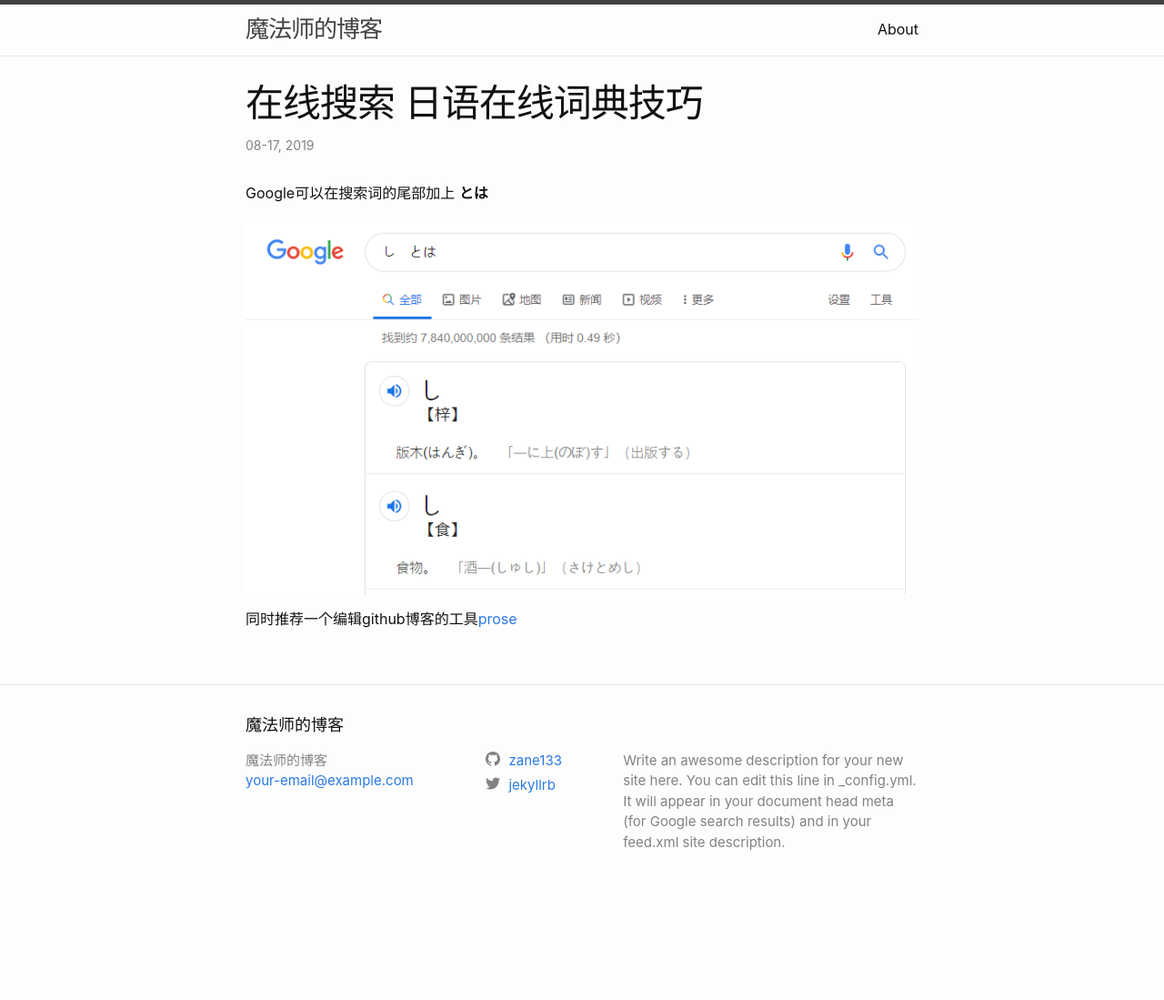
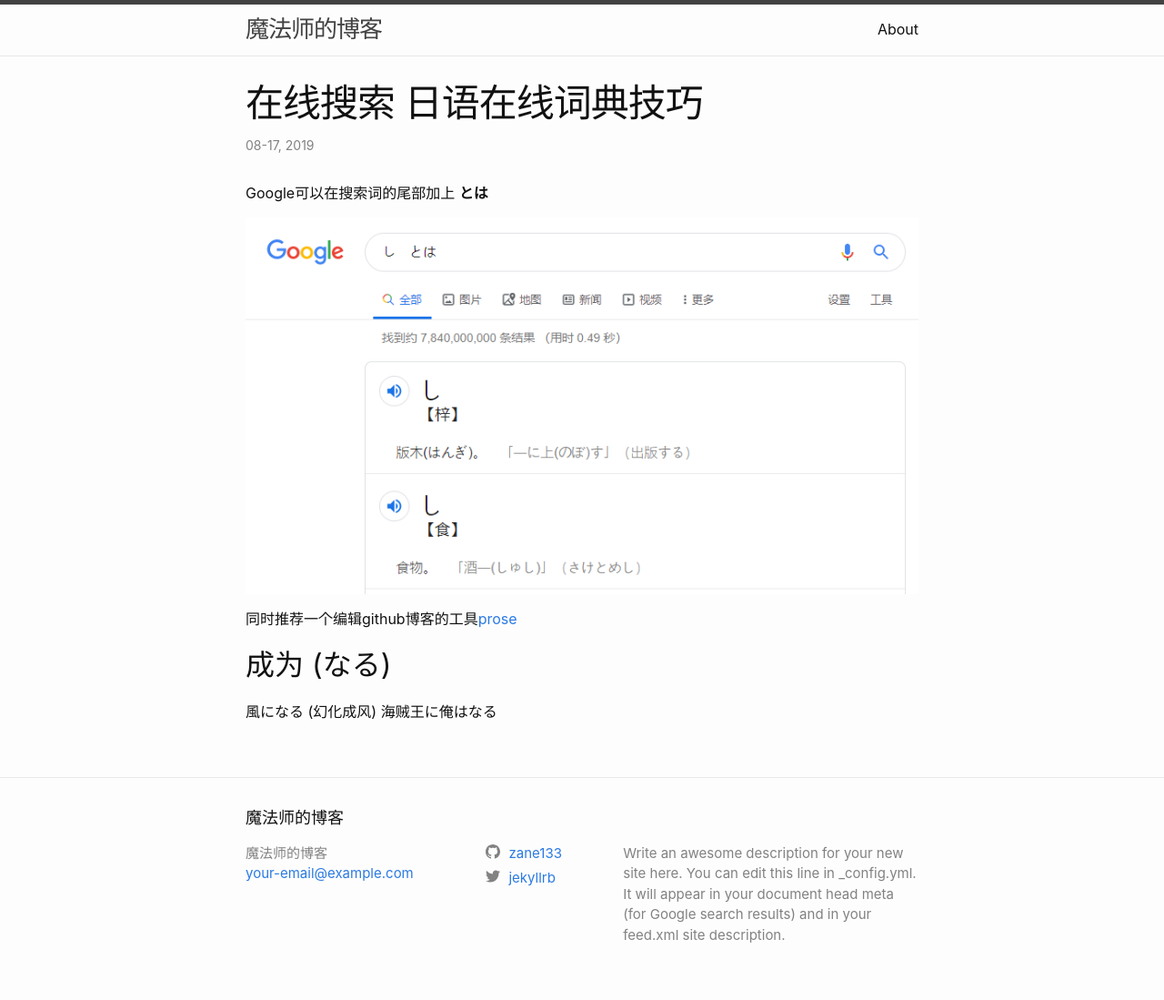
Before and after one commit to zane133/zane133.github.io, a Jekyll site: the page built from _posts/2019-08-17-japanese_study.markdown, in a window 1280 px wide. Shown: the whole page at 91% size. Built offline with Jekyll 4.4.1, drawn with Linux system fonts in a browser that asks for light colours; before the commit the page ends 997 px from its top, so only the background shows below that.

Commit message:
Update 2019-08-17-japanese_study.markdown

```diff
--- a/_posts/2019-08-17-japanese_study.markdown
+++ b/_posts/2019-08-17-japanese_study.markdown
@@ -9,4 +9,8 @@ Google可以在搜索词的尾部加上 **とは**
 
 ![谷歌搜索]({{site.baseurl}}/img/google_search20190817151902.png)
 
-同时推荐一个编辑github博客的工具[prose](prose.io)
+同时推荐一个编辑github博客的工具[prose](https://prose.io)
+
+## 成为 (なる)
+風になる (幻化成风)
+海贼王に俺はなる
```
